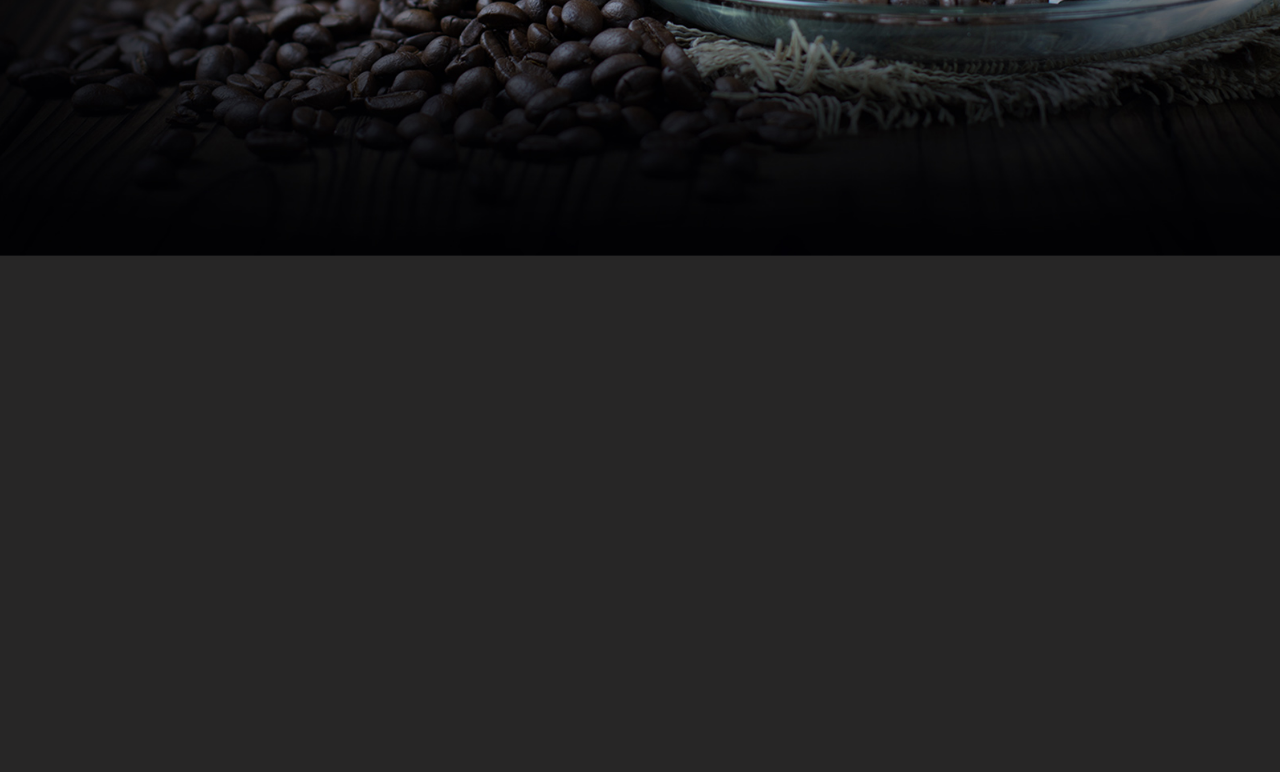
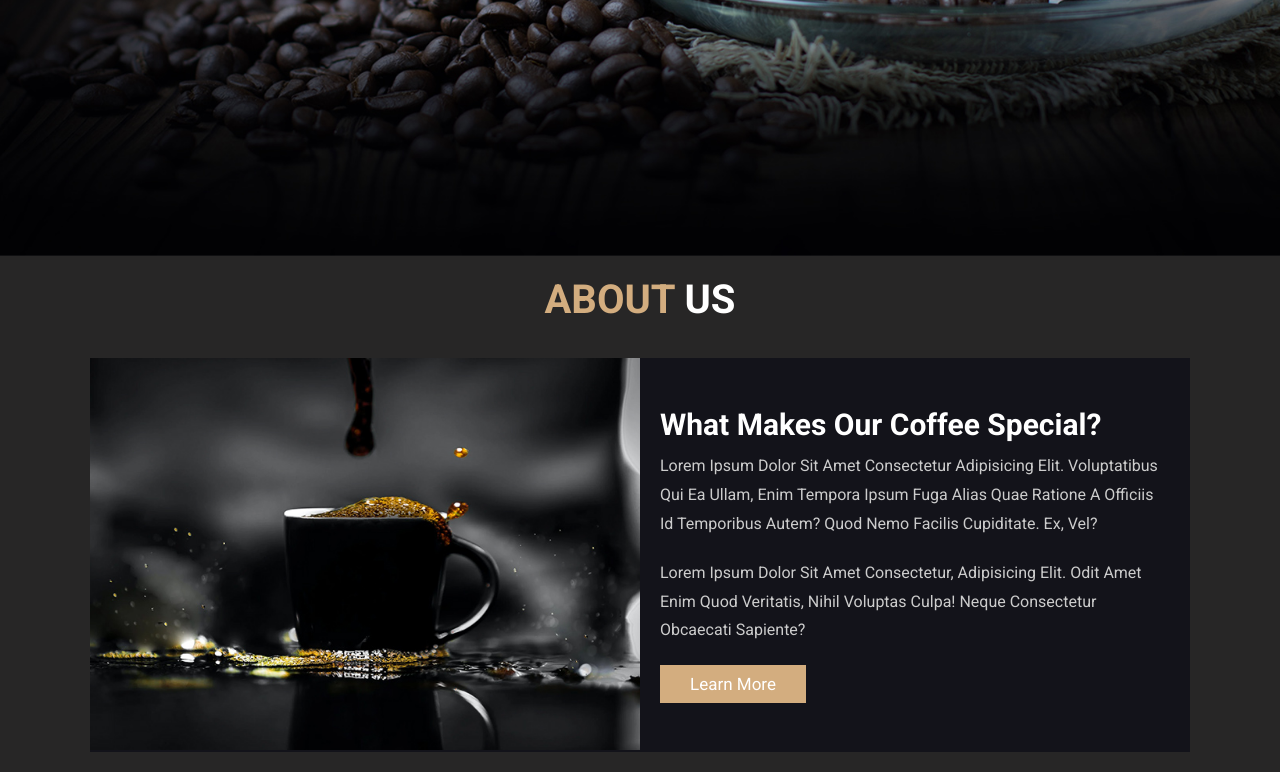
Before and after one commit to fedeangeles23/CoffeeShop-Responsive, a website: page coffe.html in a window 1280 px wide. Shown: the part 544-1316 px from the top of the page. Before the commit the page ends 800 px from the top, so only its background shows below. Drawn offline with Linux system fonts and the light colour scheme.

Commit message:
Adding section  about us & heading settings

```diff
--- a/coffe.html
+++ b/coffe.html
@@ -119,6 +119,36 @@
 
         <!-- home section ends -->
 
+
+        <!-- about section starts  -->
+
+        <section class="about" id="about">
+
+            <h1 class="heading"> <span>about</span> us </h1>
+
+            <div class="row">
+
+                <div class="image">
+                    <img src="/public/img/about-img.jpeg" alt="">
+                </div>
+
+                <div class="content">
+                    <h3>what makes our coffee special?</h3>
+                    <p>Lorem ipsum dolor sit amet consectetur adipisicing elit. Voluptatibus qui ea ullam, enim tempora
+                        ipsum fuga alias quae ratione a officiis id temporibus autem? Quod nemo facilis cupiditate. Ex,
+                        vel?</p>
+                    <p>Lorem ipsum dolor sit amet consectetur, adipisicing elit. Odit amet enim quod veritatis, nihil
+                        voluptas culpa! Neque consectetur obcaecati sapiente?</p>
+                    <a href="#" class="btn">learn more</a>
+                </div>
+
+            </div>
+
+        </section>
+
+        <!-- about section ends -->
+
+
     </main>
 
 
--- a/public/css/general.css
+++ b/public/css/general.css
@@ -64,7 +64,7 @@
 
 /* Heading settings start */
 
-/* .heading{
+.heading{
     text-align: center;
     color:#fff;
     text-transform: uppercase;
@@ -75,6 +75,6 @@
 .heading span{
     color:var(--main-color);
     text-transform: uppercase;
-} */
+}
 
 /* Heading settings ends */
--- a/public/css/main.css
+++ b/public/css/main.css
@@ -28,3 +28,39 @@
 }
 
 /* Main Home settings ends */
+
+
+/* Main Home - About us settings start */
+
+.about .row{
+    display: flex;
+    align-items: center;
+    background:var(--black);
+    flex-wrap: wrap;
+}
+
+.about .row .image{
+    flex:1 1 45rem;
+}
+
+.about .row .image img{
+    width: 100%;
+}
+.about .row .content{
+    flex:1 1 45rem;
+    padding:2rem;
+}
+
+.about .row .content h3{
+    font-size: 3rem;
+    color:#fff;
+}
+
+.about .row .content p{
+    font-size: 1.6rem;
+    color:#ccc;
+    padding:1rem 0;
+    line-height: 1.8;
+}
+
+/* Main Home - About us settings ends */
```
Also changed, not shown: public/img/about-img.jpeg (added).
